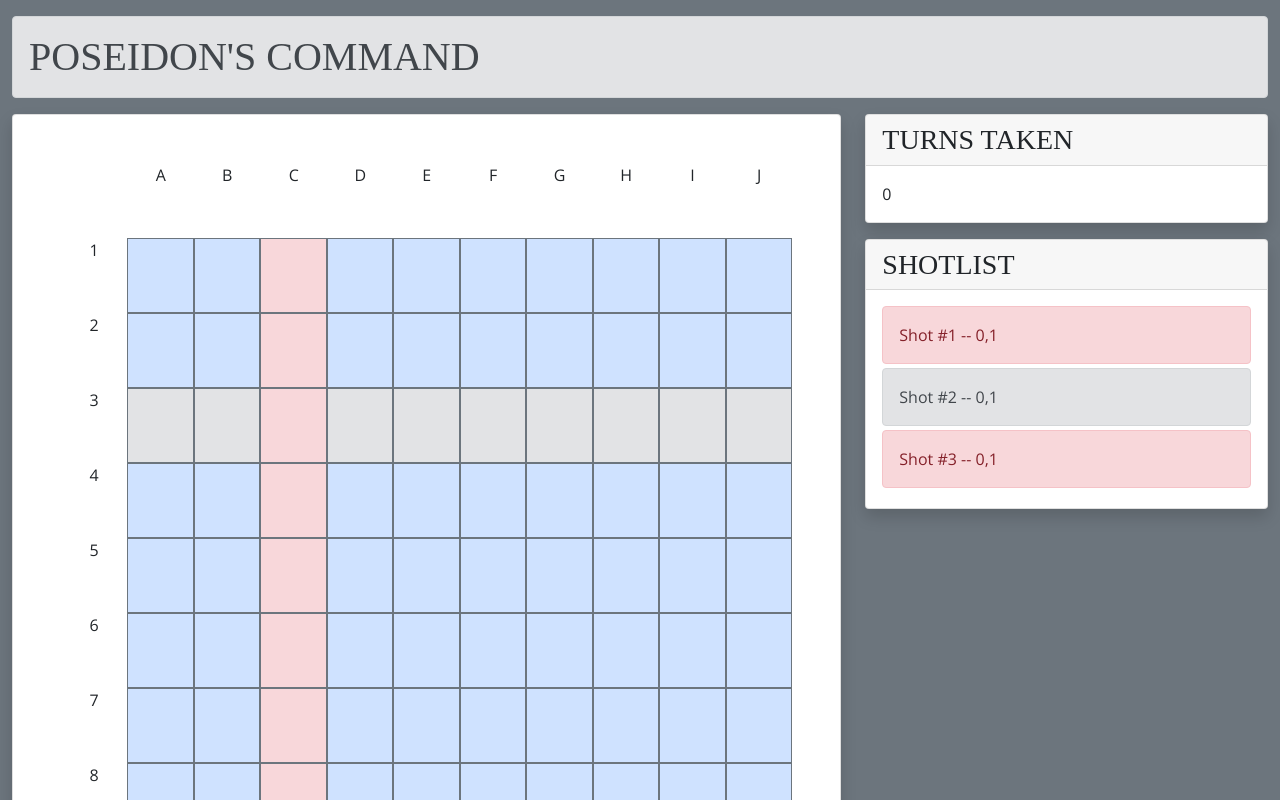
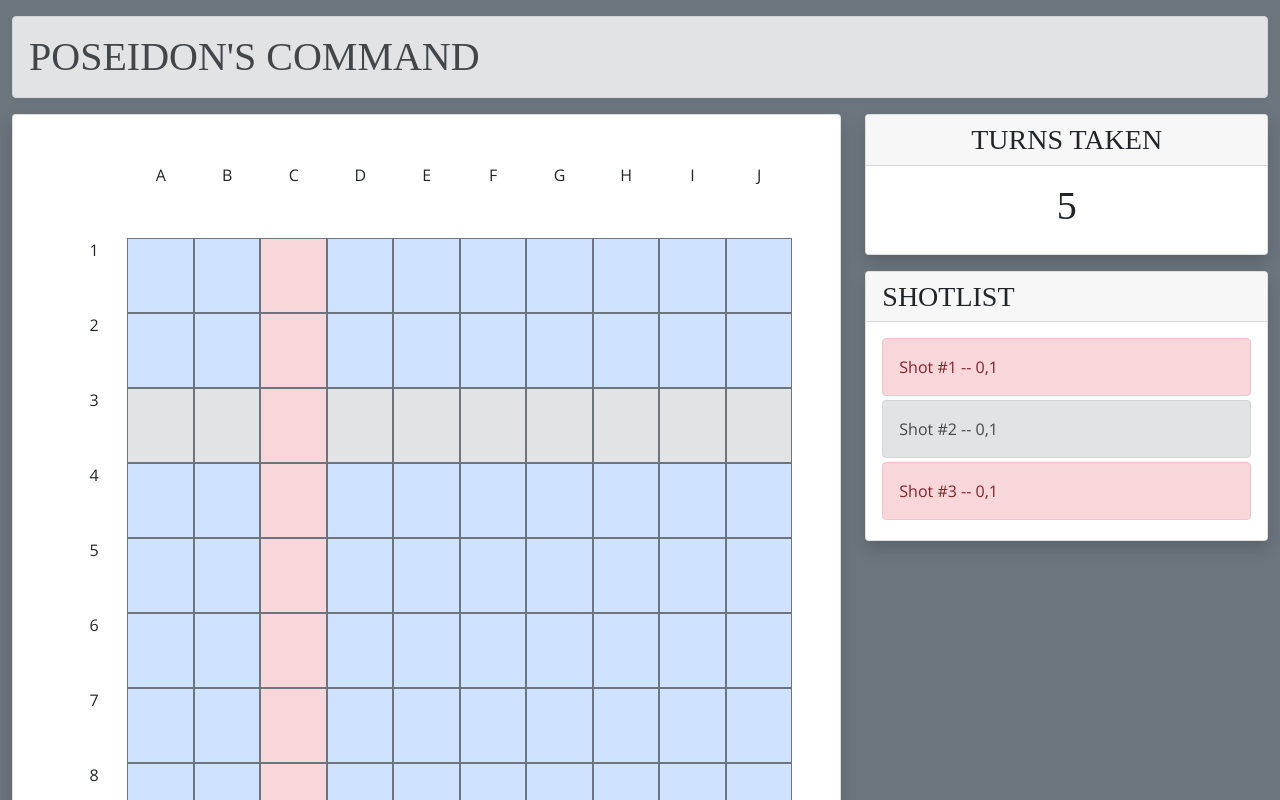
Before and after one commit to nickbreslin/poseidons-command, a Vue app: page / in a window 1280 px wide. Shown: the top 800 px of the page. Built offline with nearby package versions, Linux system fonts and the light colour scheme; a web font is replaced by a local one.

Commit message:
Styling turns taken component

```diff
--- a/src/components/TurnsTaken.vue
+++ b/src/components/TurnsTaken.vue
@@ -1,7 +1,7 @@
 <template>
-  <div class="card shadow mb-3">
+  <div class="card shadow mb-3 text-center">
     <div class="card-header h3 text-uppercase">Turns Taken</div>
-    <div class="card-body">{{ turnsTaken }}</div>
+    <div class="card-body h1">{{ turnsTaken }}</div>
   </div>
 </template>
 
--- a/src/views/Home.vue
+++ b/src/views/Home.vue
@@ -44,7 +44,7 @@ export default {
   },
   data: function () {
     return {
-      turnsTaken: 0,
+      turnsTaken: 5,
       shotsFired: [
         { x: 0, y: 1, hit: true },
         { x: 0, y: 1, hit: false },
```
